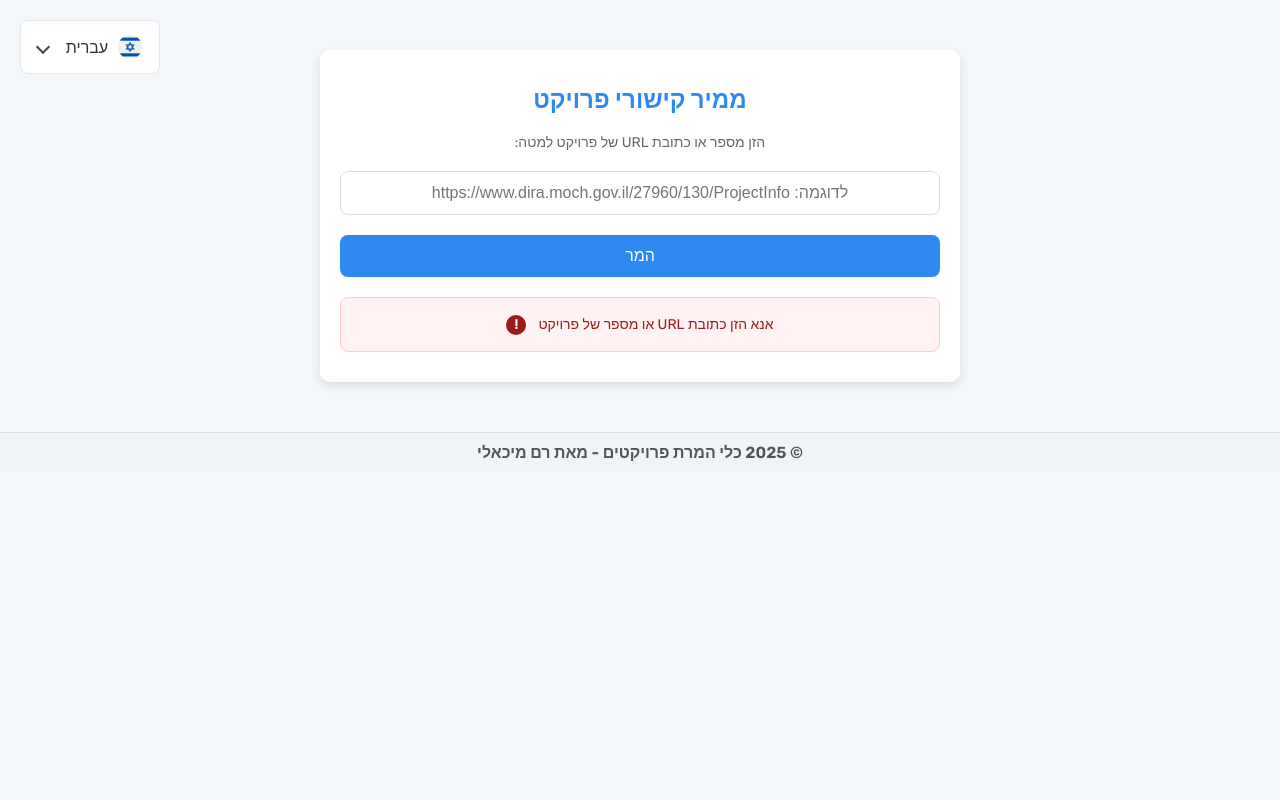
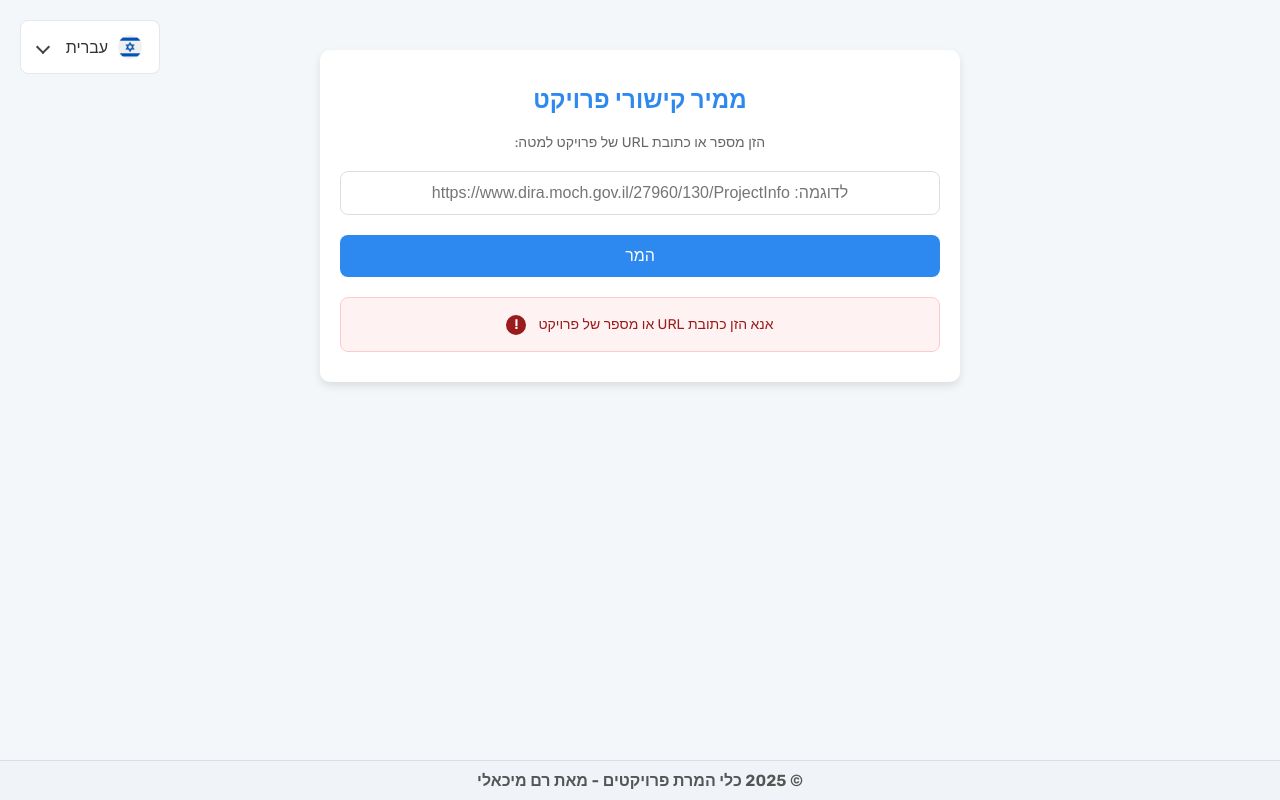
Before and after one commit to RamMichaeli17/Dira, a website with bundled scripts: page public/index.html in a window 1280 px wide. Both pictures are taken after a click on the button "המר". Built offline with nearby package versions, Linux system fonts and the light colour scheme.

Commit message:
Fixed footer

```diff
--- a/public/index.html
+++ b/public/index.html
@@ -34,7 +34,7 @@
     <p></p>
     <input type="text" id="projectInput" placeholder="" />
     <div class="button-container">
-      <button id="convertButton">Convert</button>
+      <button id="convertButton"></button>
       <div class="cooldown-progress"></div>
     </div>
     <button id="cancelButton" style="display: none;"></button>
@@ -94,7 +94,7 @@
         </div>
       </div>
     </div>
-    <footer>&copy; 2025 Project Converter Tool - By Ram Michaeli</footer>
+    <footer></footer>
     <script type="module" src="script.js"></script>
 </body>
 
--- a/public/style.css
+++ b/public/style.css
@@ -548,6 +548,9 @@ button:disabled {
 
 /* Footer */
 footer {
+  position: absolute;
+  bottom: 0;
+  width: 100%;
   margin-top: 20px;
   font-size: 16px;
   color: #555;
--- a/public/utils.js
+++ b/public/utils.js
@@ -59,6 +59,7 @@ export const uiUtils = {
     document.getElementById("mapPreview").style.display = "none";
     document.getElementById("googleMapPreview").style.display = "none";
     document.getElementById("queueStatus").style.display = "none";
+    document.querySelector("footer").style.position = "absolute";
   },
 
   /**
@@ -219,6 +220,7 @@ export const uiUtils = {
 
       if (data.googleMapsIframeUrl) {
         const googleMapsIframeUrl = `${data.googleMapsIframeUrl}&hl=${langParam}&zoom=15&output=embed`;
+        document.querySelector("footer").style.position = "relative";
         uiUtils.addIframeLoadingPlaceholder(
           googleMapSection,
           googleMapFrame,
```
